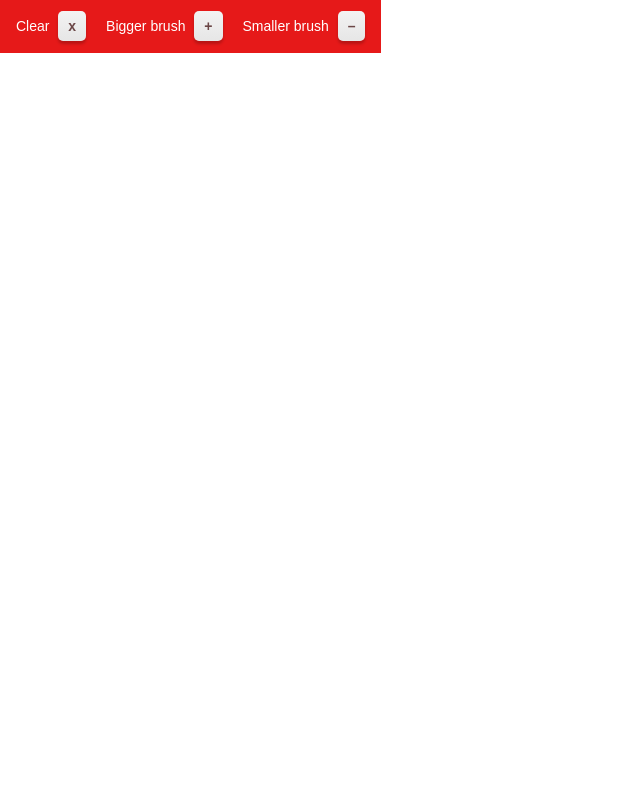
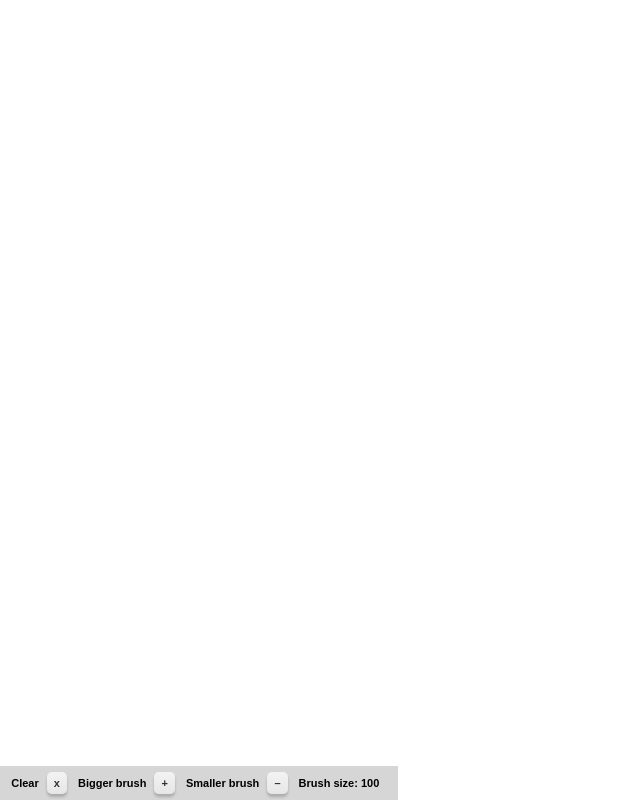
Before and after one commit to heibjornendre/HTML5-canvas, a plain HTML site: page rainbow.html in a window 1280 px wide. Shown: the whole page, without its empty margins (0-640 px from the left). Drawn offline with Linux system fonts and the light colour scheme.

Commit message:
refactoring and cleanup

```diff
--- a/css/main.css
+++ b/css/main.css
@@ -1,12 +1,11 @@
-body {
-  font-size: 14px;
-  line-height: 1.3rem;
+canvas {
+  display: block;
+}
+
+#rainbow {
+  font-size: 11px;
   font-family: "Arial";
   font-weight: normal;
-}
-
-canvas {
-  display: block;
 }
 
 #rainbow canvas {
@@ -18,42 +17,31 @@ canvas {
 }
 
 #rainbow .controllers {
-  background: hsl(0, 80%, 50%);
+  font-weight: bold;
+  background: rgba(50, 50, 50, .2);
   position: absolute;
-  width: auto;
+  bottom:  0;
   z-index: 99;
-  padding: 1rem;
-  text-align: center;
-  opacity: 0.1;
-  transition: opacity 0.2s;
+  padding: 0.7rem;
+  margin: 0;
   pointer-events: none;
 }
-
-#rainbow .controllers:hover, #rainbow .controllers-hover {
-  opacity: 1;
+#rainbow li {
+  list-style: none;
+  display: inline;
+  margin-right: 0.5rem;
 }
-
-#rainbow .np {
-  pointer-events: none;
-}
-
-#rainbow a, #rainbow a:visited, #rainbow a:active {
-  text-decoration: none;
-  margin-right: 1rem;
-  color: white;
-}
-
-#rainbow a:last-child {
-  margin-right: 0;
-}
+/*#rainbow li:last-child{
+  margin: 0;
+}*/
 
 #rainbow span.key {
-  padding: 7px 10px;
+  padding: 5px 7px;
   text-align: center;
   background: #f3f3f3;
   background: linear-gradient(#f3f3f3, #e6e6e6);
   border-radius: 5px;
-  color: hsl(0, 20%, 35%);
+  color: rgb(50, 50, 50);
   margin-left: 5px;
   box-shadow: 0px 3px 3px 0px rgba(0, 0, 0, 0.20);
   font-weight: bold;
--- a/rainbow.html
+++ b/rainbow.html
@@ -10,11 +10,13 @@
 </head>
 
 <body id="rainbow">
-  <div id="controllers" class="controllers">
-    <a href="#" id="reset" class="button" title="Clear the canvas" onclick="clearCanvas();return false;">Clear <span class="key">x</span></a>
-    <a href="#" id="bigger" class="button" title="Set the brush to a bigger size" onclick="biggerBrush();return false;">Bigger brush <span class="key">+</span></a>
-    <a href="#" id="smaller" class="button" title="Set the brush to a smaller size" onclick="smallerBrush();return false;">Smaller brush <span class="key">–</span></a>
-  </div>
+  <ul class="controllers">
+    <li>Clear <span class="key">x</span></li>
+    <li>Bigger brush <span class="key">+</span></li>
+    <li>Smaller brush <span class="key">–</span></li>
+    <li>Brush size: <span class="brushsize">150</span></li>
+  </ul>
+
   <canvas id="canvas" width="300" height="300"></canvas>
 
   <script type="text/javascript">
@@ -29,8 +31,6 @@
     canvas.width = w;
     canvas.height = h;
 
-    var controllersElm = document.getElementById("controllers");
-
     var mouse = {
       x: undefined,
       y: undefined,
@@ -44,6 +44,8 @@
       minBrush: 50
     };
 
+    var brushsizeElm = document.getElementsByClassName("brushsize")[0];
+    brushsizeElm.innerText = mouse.brushSize;
 
     function brushSetup() {
       c.strokeStyle = 'hsl(' + mouse.hue + ', 80%, 50%)';
@@ -64,6 +66,7 @@
         mouse.brushSize = mouse.maxBrush;
       }
       c.lineWidth = mouse.brushSize;
+      brushsizeElm.innerText = mouse.brushSize;
       console.log("Bigger brush: " + mouse.brushSize);
     }
 
@@ -74,43 +77,18 @@
         mouse.brushSize = mouse.minBrush;
       }
       c.lineWidth = mouse.brushSize;
+      brushsizeElm.innerText = mouse.brushSize;
       console.log("Smaller brush: " + mouse.brushSize);
-    }
-
-    function showControllers(show) {
-      if (show) {
-        controllersElm.classList.remove('np');
-        controllersElm.classList.add('controllers-hover');
-      } else {
-        controllersElm.classList.add('np');
-        controllersElm.classList.remove('controllers-hover');
-      }
     }
 
     function draw(e) {
       if (!mouse.isDrawing) return;
-      // console.log(e);
+
       c.strokeStyle = 'hsl(' + mouse.hue + ', 80%, 50%)';
-
-
       c.beginPath();
       c.moveTo(mouse.lastX, mouse.lastY);
       c.lineTo(e.offsetX, e.offsetY);
       c.stroke();
-
-      // spansElm = controllersElm.childNodes;
-      // console.log(spansElm);
-      // for(var i=0; i<spansElm.length; i++) {
-      //     if (spansElm[i].nodeName.toLowerCase() == 'span') {
-      //          spansElm[i].style.color = 'hsl(' + mouse.hue + ' , 80%, 20%)';
-      //      }
-      // }
-
-      spansElm = controllersElm.getElementsByTagName('span');
-      for (i = 0; i < spansElm.length; i++) {
-        spansElm[i].style.color = 'hsl(' + mouse.hue + ' , 20%, 35%)';
-      }
-      controllersElm.style.backgroundColor = 'hsl(' + mouse.hue + ' , 80%, 50%)';
 
       mouse.lastX = e.offsetX;
       mouse.lastY = e.offsetY;
@@ -125,21 +103,11 @@
     // EVENTS
     ////////////////////////////////////////////////////////////
 
-    var activeControllers = false;
-
-    controllersElm.onmouseover = function() {
-      activeControllers = true;
-    }
-    controllersElm.onmouseout = function() {
-      activeControllers = false;
-    }
-
     window.addEventListener('mousemove', function(e) {
       draw(e);
 
       if (!mouse.isOnCanvas) {
         mouse.isOnCanvas = true;
-        // showControllers(false);
         console.count("Mouse entered canvas.");
       }
     });
@@ -150,21 +118,17 @@
         mouse.lastX = e.offsetX;
         mouse.lastY = e.offsetY;
         canvas.classList.add('cursor-off');
-        showControllers(false);
       }
       console.log("Drawing!")
     });
     window.addEventListener('mouseup', function() {
       mouse.isDrawing = false;
       canvas.classList.remove('cursor-off');
-      // controllersElm.classList.remove('np');
-      showControllers(true);
     });
 
     window.addEventListener('mouseout', function(event) {
       mouse.isDrawing = false;
       mouse.isOnCanvas = false;
-      showControllers(true);
       console.count("Mouse left canvas.");
     });
 
@@ -193,7 +157,6 @@
     });
 
     brushSetup();
-    showControllers(true);
   </script>
 
 </body>
```
